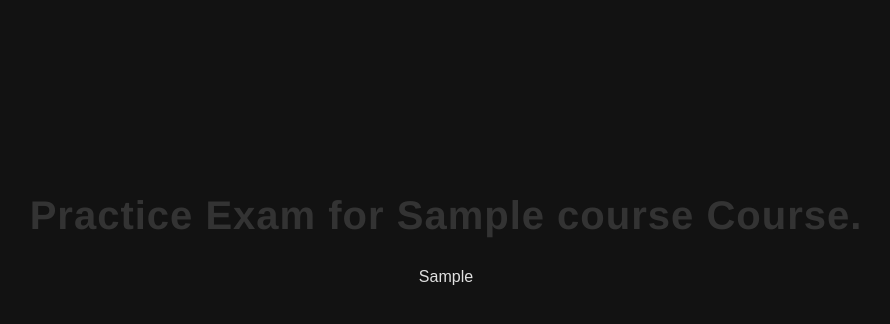
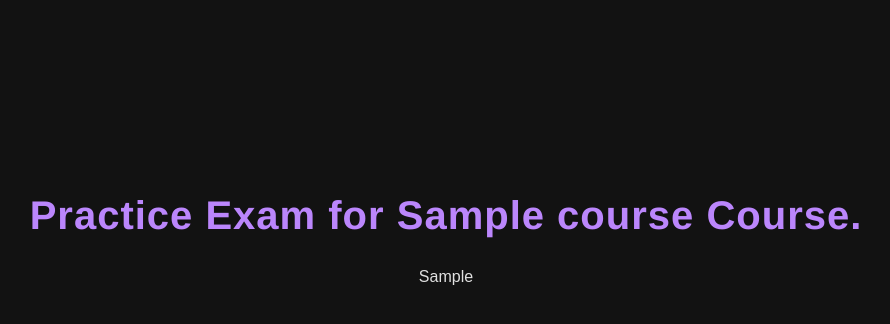
Before and after one commit to joshxviii/practice-exam-generator, a Flask app: template templates/exam.html in a window 1280 px wide. Shown: the part 171-495 px from the top of the page, without its empty margins (194-1084 px from the left). Run offline with Flask 2, Linux system fonts and the light colour scheme; the template is opened without the code that fills it: most values are stand-ins (such as "Sample title", 1, 10 or a date in 2020).

Commit message:
cleaned up css a bit

```diff
--- a/static/exam_style.css
+++ b/static/exam_style.css
@@ -80,5 +80,8 @@ h1 {
     background-color: #45a049; /* slightly darker on hover */
     transform: scale(1.05);    /* subtle pop on hover */
 }
+.header {
+    color: #bb86fc;
+}
 
 /*#endregion*/
--- a/templates/exam.html
+++ b/templates/exam.html
@@ -10,9 +10,9 @@
 
     <div class="container">
         {% if course != '' %}
-          <h1>Practice Exam for {{ course }} Course.</h1>
+          <h1 class="header">Practice Exam for {{ course }} Course.</h1>
         {% else %}
-          <h1>Practice Exam</h1>
+          <h1 class="header">Practice Exam</h1>
         {% endif %}
 
         <!-- This is where the generated html exam will appear -->
```
Also changed, not shown: 1 other file.
